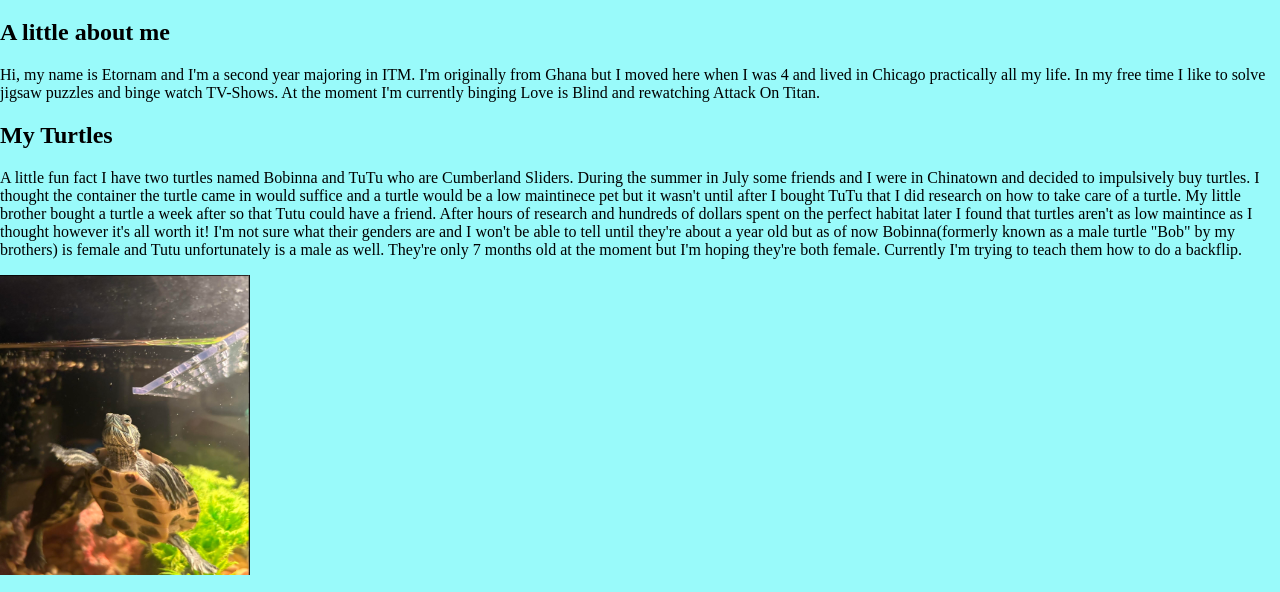
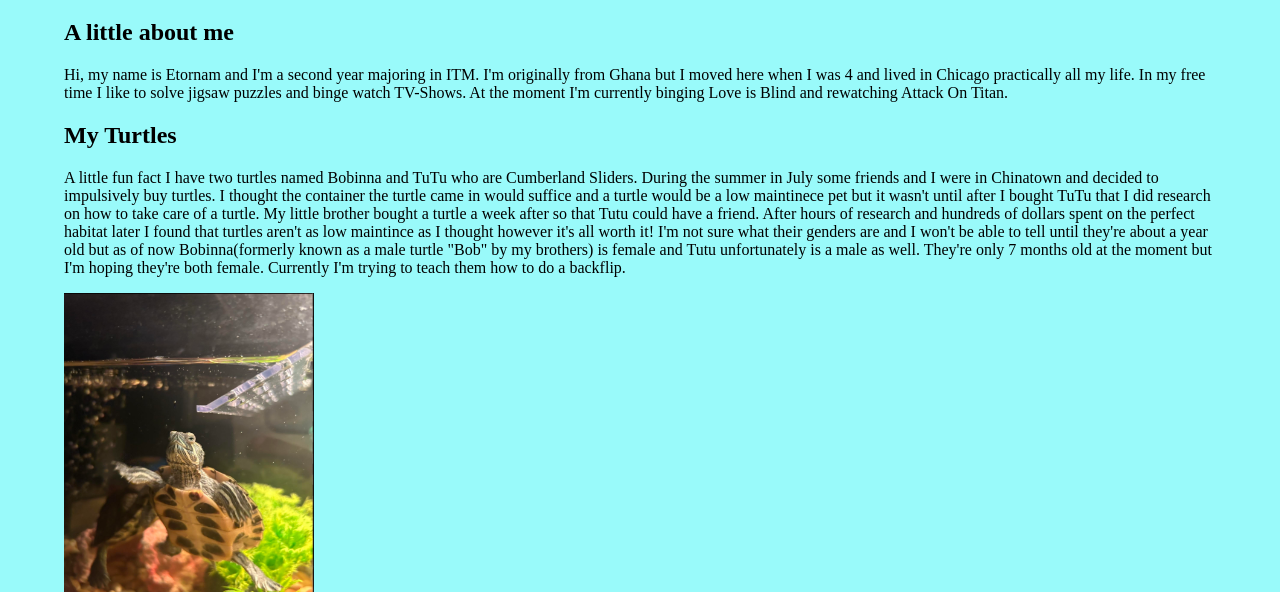
Before and after one commit to etornam19/Project2, a plain HTML site: page index.html in a window 1280 px wide. Shown: the part 151-743 px from the top of the page. Drawn offline with Linux system fonts and the light colour scheme.

Commit message:
Update style.css

```diff
--- a/css/style.css
+++ b/css/style.css
@@ -1,8 +1,8 @@
 body {
   font-family: 'Times New Roman', Times, serif;
   background-color: #99fafa;
-  margin-left: 0%;
-  margin-right: 0%;
+  margin-left: 5%;
+  margin-right: 5%;
 }
 
 h1{
```
